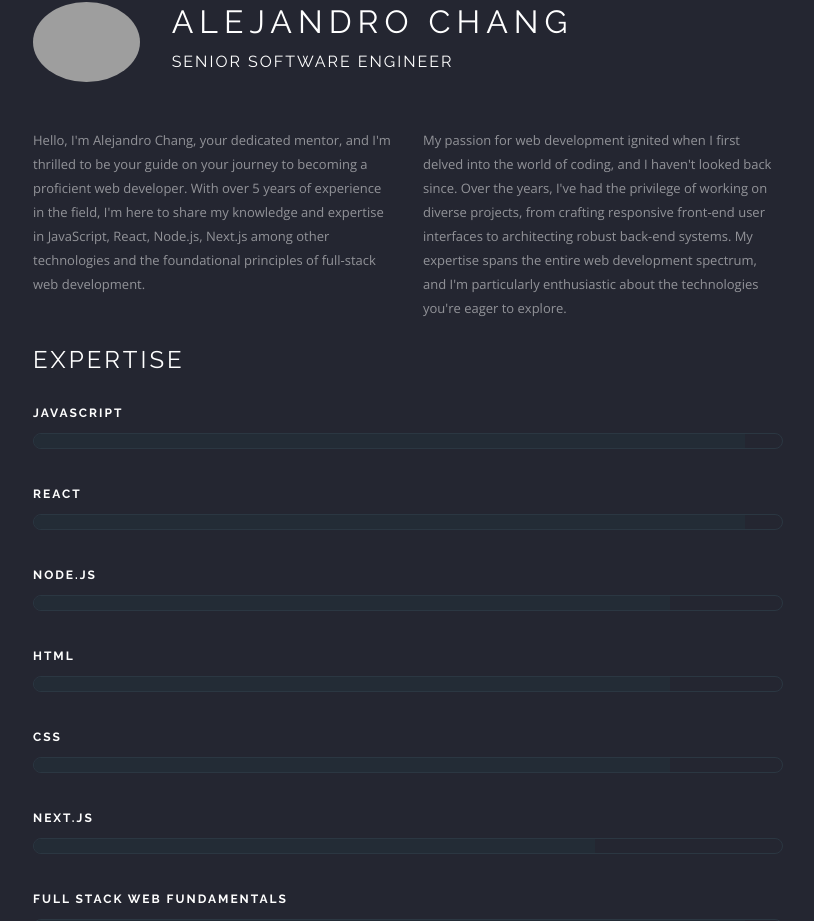
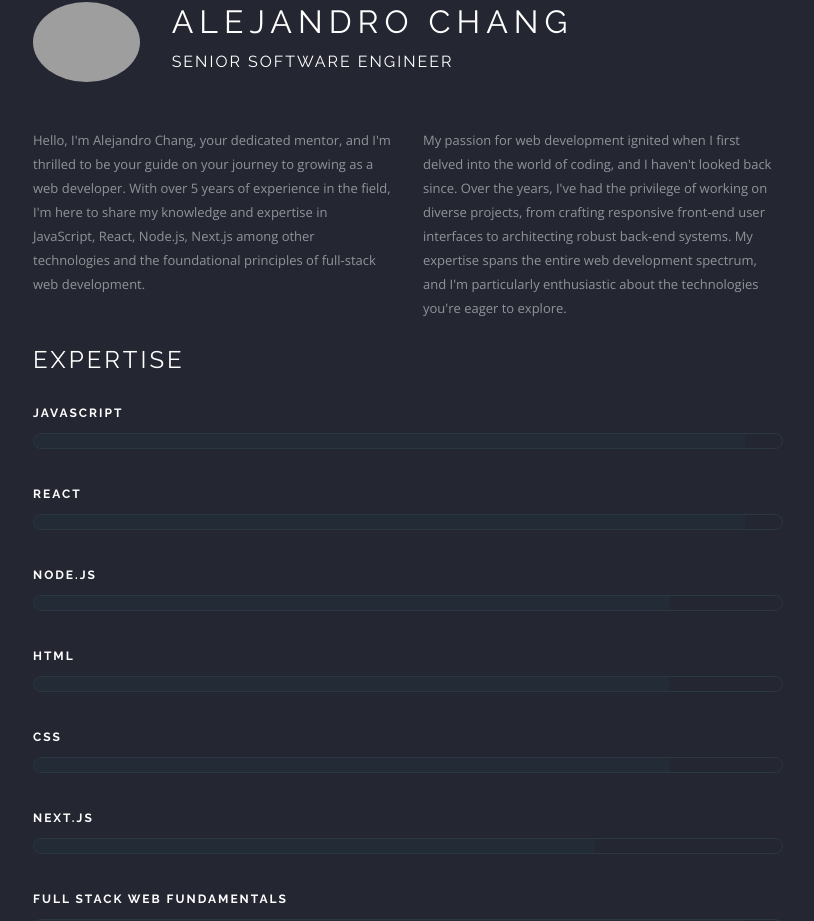
Before and after one commit to alejandrochang/sowingdev, a plain HTML site: page index.html in a window 1280 px wide. Shown: the part 880-1801 px from the top of the page, without its empty margins (37-851 px from the left). Drawn offline with nearby package versions, Linux system fonts and the light colour scheme; grey boxes are pictures that could not be loaded.

Commit message:
feat: copy change

```diff
--- a/index.html
+++ b/index.html
@@ -125,8 +125,8 @@
 				<div class="row">
 					<div class="col-md-4 col-sm-5">
 						<p class="fade-half">
-						Hello, I'm Alejandro Chang, your dedicated mentor, and I'm thrilled to be your guide on your journey to becoming a
-						proficient web developer. With over 5 years of experience in the field, I'm here to share my knowledge and
+						Hello, I'm Alejandro Chang, your dedicated mentor, and I'm thrilled to be your guide on your journey to growing
+						as a web developer. With over 5 years of experience in the field, I'm here to share my knowledge and
 						expertise in JavaScript, React, Node.js, Next.js among other technologies and the foundational principles of full-stack web development.
 						</p>
 					</div>
```
